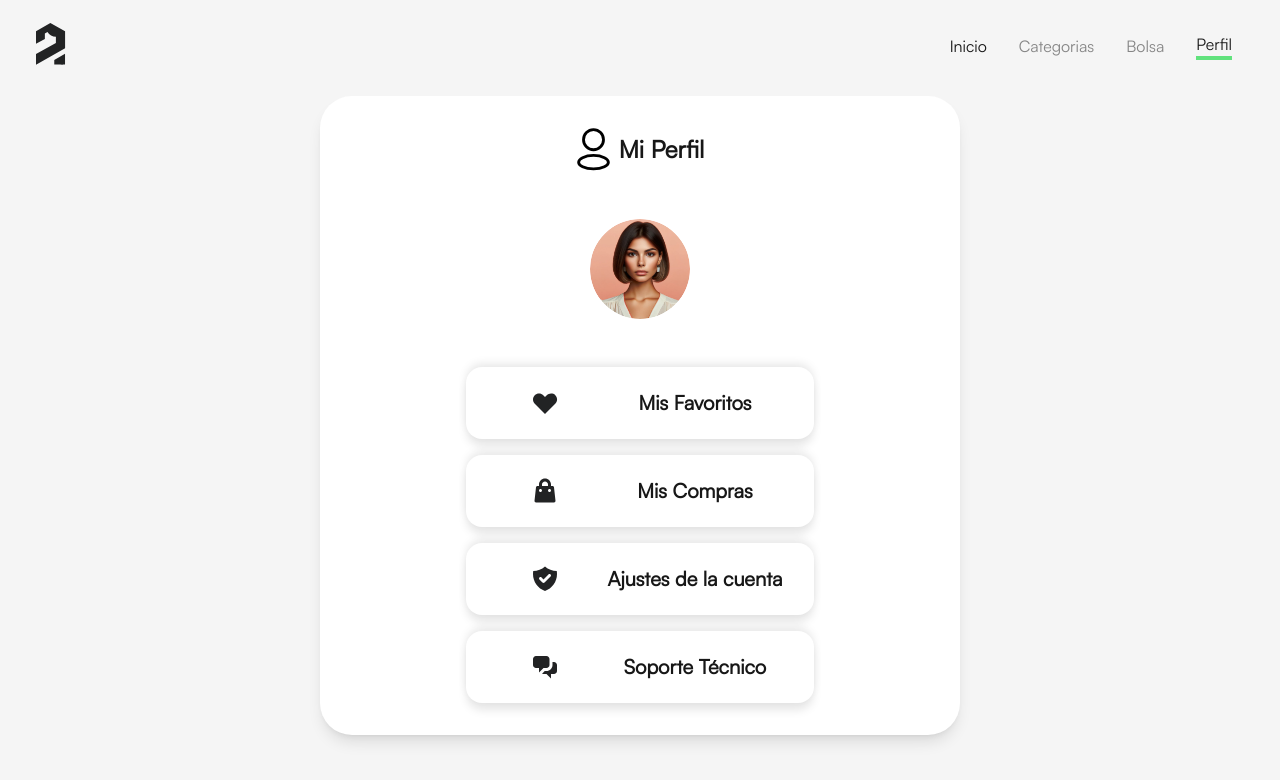
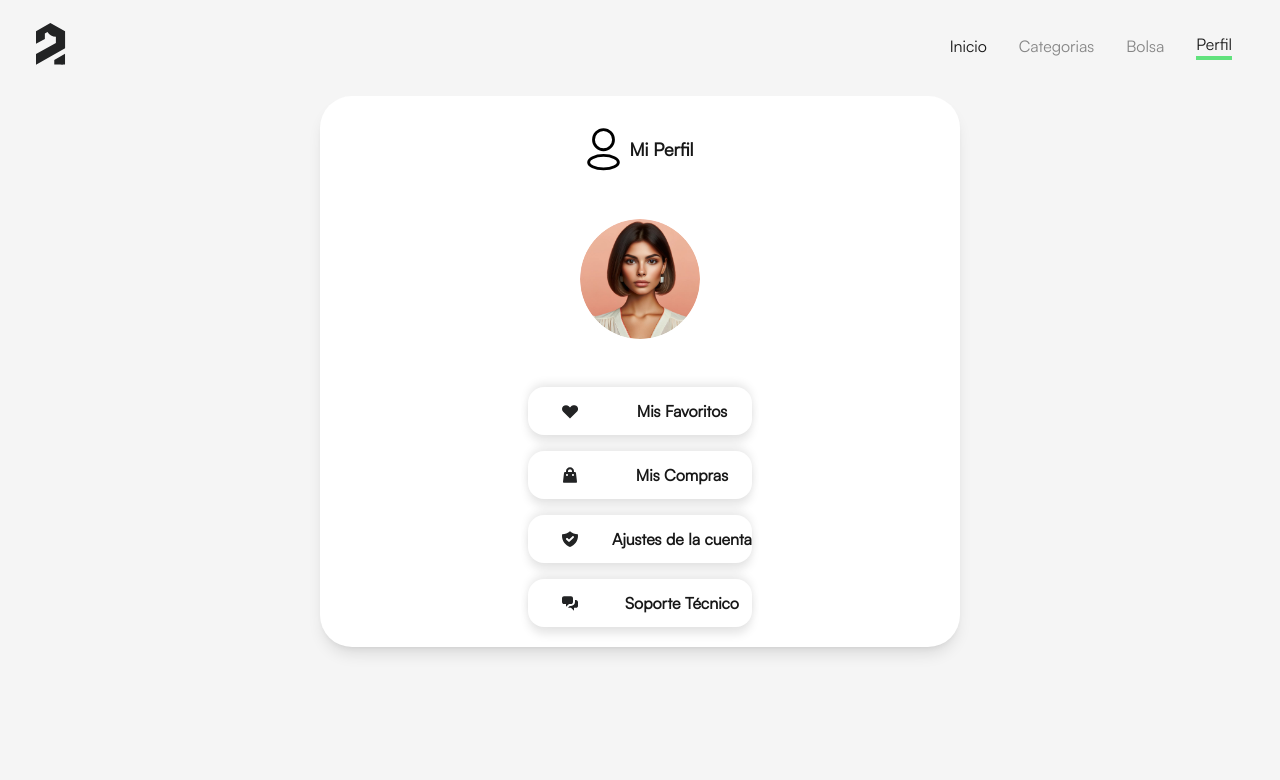
Before and after one commit to AironRuda/e-commerce-app, a Next.js app: page /profile in a window 1280 px wide. Shown: the top 780 px of the page. Built offline with nearby package versions, Linux system fonts and the light colour scheme.

Commit message:
fix: ajust profile view

```diff
--- a/src/app/components/ProfileOptionCard.tsx
+++ b/src/app/components/ProfileOptionCard.tsx
@@ -11,18 +11,15 @@ const ProfileOptionCard = ({ name, href, icon }: ProfileOptionCardProps) => {
   return (
     <li
       key={name}
-      className="flex bg-white rounded-2xl shadow-lg h-18 w-full hover:border-2"
+      className="flex bg-white rounded-2xl shadow-lg h-12 w-full hover:border-2"
       style={{
         boxShadow:
           "0 8px 10px -1px rgba(0, 0, 0, 0.1), 0 -4px 10px -1px rgba(0, 0, 0, 0.1)",
       }}
     >
-      <Link
-        href={href}
-        className="p-4 px-8 rounded-lg flex items-center gap-4 w-full"
-      >
-        <Image className="mx-8" src={icon} alt="User" width={30} height={30} />
-        <p className="flex-grow font-extrabold text-xl text-center">{name}</p>
+      <Link href={href} className="rounded-lg flex items-center w-full">
+        <Image className="mx-8" src={icon} alt="User" width={20} height={20} />
+        <p className="flex-grow font-extrabold text-base text-center">{name}</p>
       </Link>
     </li>
   );
--- a/src/app/profile/page.tsx
+++ b/src/app/profile/page.tsx
@@ -26,18 +26,18 @@ const page = () => {
     },
   ];
   return (
-    <section className="p-8 flex flex-col gap-4 w-full md:w-1/2 md:items-center md:justify-center md:bg-white md:rounded-4xl md:shadow-lg">
+    <section className="p-5 pt-8 flex flex-col gap-4 w-full md:w-1/2 md:items-center md:justify-center md:bg-white md:rounded-4xl md:shadow-lg">
       <div className="flex flex-row justify-between relative">
         <Link className="absolute md:hidden" href="/">
-          <Image src="/left-arrow-icon.svg" alt="User" width={40} height={40} />
+          <Image src="/left-arrow-icon.svg" alt="User" width={25} height={25} />
         </Link>
         <div className="flex-grow self-center flex flex-col items-center gap-2 md:flex-row">
           <Image
             className="md:hidden"
             src="/user-icon.svg"
             alt="User"
-            width={40}
-            height={40}
+            width={25}
+            height={25}
           />
           <Image
             className="hidden md:block"
@@ -46,18 +46,20 @@ const page = () => {
             width={35}
             height={35}
           />
-          <h1 className="text-2xl font-bold md:font-extrabold">Mi Perfil</h1>
+          <h1 className="text-lg font-bold md:font-extrabold">Mi Perfil</h1>
         </div>
       </div>
       <div className="flex flex-col items-center gap-4 md:bg-white">
         <Image
-          className="rounded-full my-8 md:my-8"
+          className="rounded-full my-4 md:my-8"
           src="/profile-image.png"
           alt="User"
-          width={100}
-          height={100}
+          width={120}
+          height={120}
         />
-        <ul className="flex flex-col gap-4">
+      </div>
+      <div>
+        <ul className="flex flex-col gap-4 w-full">
           {profileOptions.map((option) => (
             <ProfileOptionCard
               key={option.name}
```
